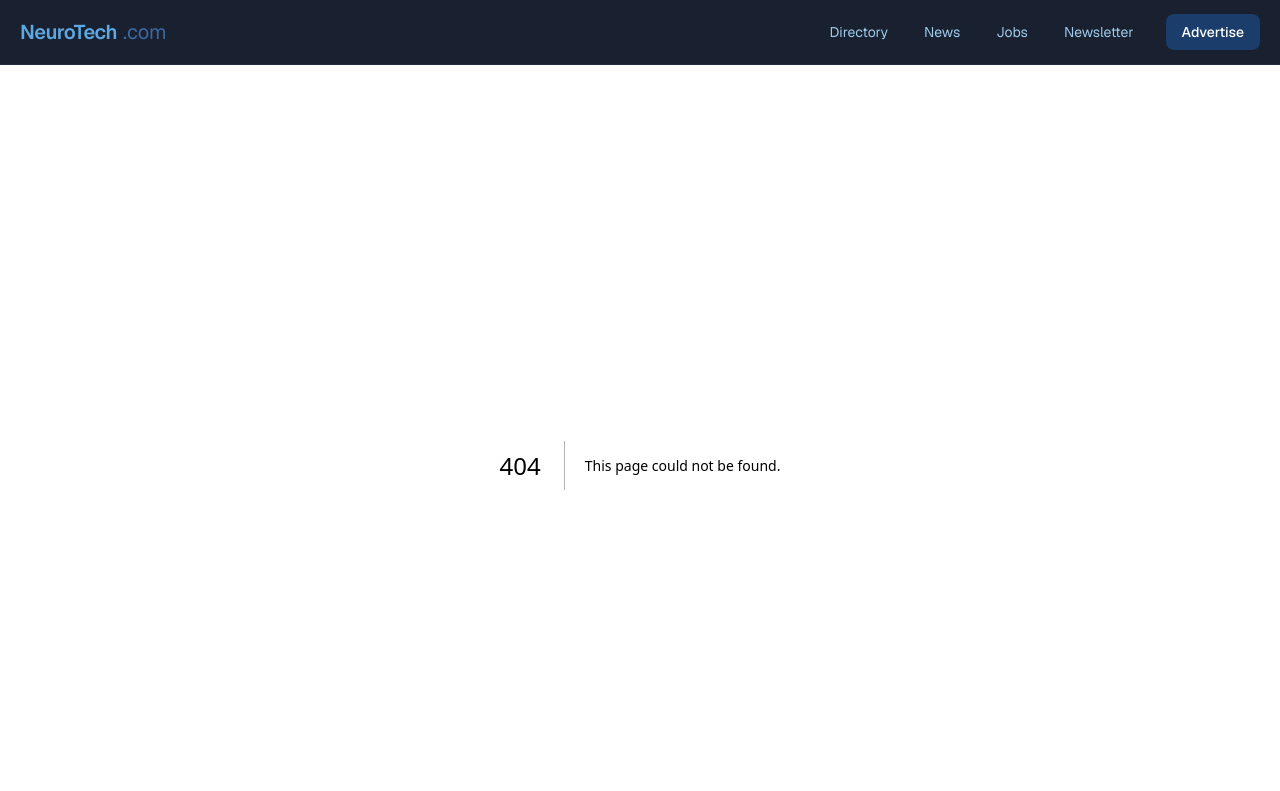
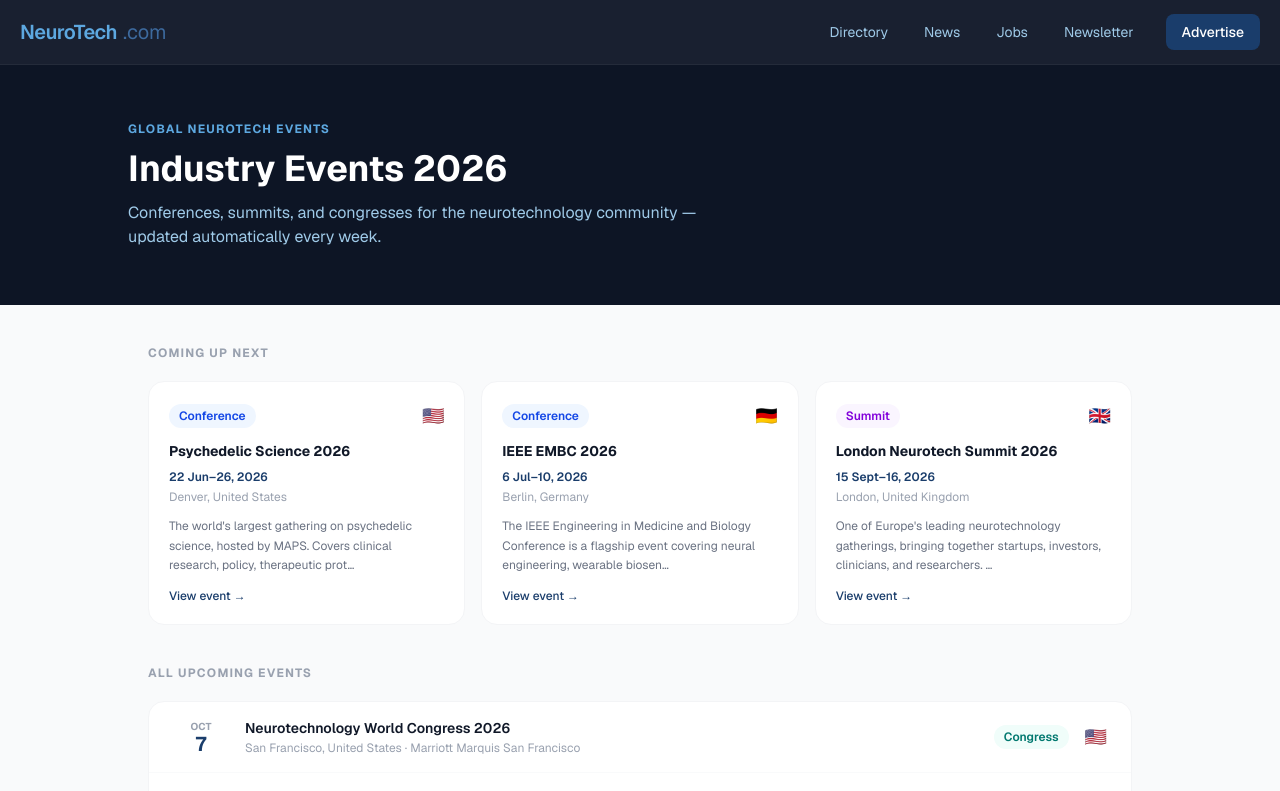
Before and after one commit to alonbraun/neurotech-hub, a Next.js app: page /events in a window 1280 px wide. Before the commit this address had no page. Shown: the top 791 px of the page. Built offline with nearby package versions, Linux system fonts and the light colour scheme.

Commit message:
Add events page, seed events, and automated weekly events scanner

```diff
--- /dev/null
+++ b/app/events/page.tsx
@@ -0,0 +1,127 @@
+import { getAllFiles } from "@/lib/content";
+import Link from "next/link";
+
+export const metadata = {
+  title: "Neurotech Events 2026 — NeuroTech.com",
+  description: "Upcoming neurotechnology conferences, summits, and congresses around the world.",
+};
+
+const CATEGORY_COLORS: Record<string, string> = {
+  Conference: "bg-blue-50 text-blue-700",
+  Summit: "bg-purple-50 text-purple-700",
+  Congress: "bg-teal-50 text-teal-700",
+  Workshop: "bg-amber-50 text-amber-700",
+  Symposium: "bg-rose-50 text-rose-700",
+};
+
+const FLAG: Record<string, string> = {
+  "United States": "🇺🇸", "United Kingdom": "🇬🇧", "Germany": "🇩🇪",
+  "Belgium": "🇧🇪", "France": "🇫🇷", "Canada": "🇨🇦",
+  "Australia": "🇦🇺", "Netherlands": "🇳🇱", "Switzerland": "🇨🇭",
+  "Japan": "🇯🇵", "Singapore": "🇸🇬",
+};
+
+function formatDateRange(date: string, endDate?: string) {
+  const start = new Date(date);
+  const opts: Intl.DateTimeFormatOptions = { month: "short", day: "numeric" };
+  if (!endDate) return start.toLocaleDateString("en-GB", { ...opts, year: "numeric" });
+  const end = new Date(endDate);
+  const sameMonth = start.getMonth() === end.getMonth() && start.getFullYear() === end.getFullYear();
+  if (sameMonth) {
+    return `${start.toLocaleDateString("en-GB", opts)}–${end.getDate()}, ${end.getFullYear()}`;
+  }
+  return `${start.toLocaleDateString("en-GB", opts)} – ${end.toLocaleDateString("en-GB", { ...opts, year: "numeric" })}`;
+}
+
+export default function EventsPage() {
+  const today = new Date().toISOString().split("T")[0];
+  const allEvents = (getAllFiles("events") as any[])
+    .filter((e) => e.date >= today)
+    .sort((a, b) => a.date.localeCompare(b.date));
+
+  const upcoming = allEvents.slice(0, 3);
+  const rest = allEvents.slice(3);
+
+  return (
+    <div className="min-h-screen bg-gray-50">
+      {/* Hero */}
+      <div className="bg-[#0d1525] px-5 py-14">
+        <div className="max-w-5xl mx-auto">
+          <p className="text-[#5da8e0] text-xs font-bold tracking-widest uppercase mb-3">Global Neurotech Events</p>
+          <h1 className="text-3xl md:text-4xl font-bold text-white mb-3">Industry Events 2026</h1>
+          <p className="text-[#9fcae8] text-base max-w-xl">
+            Conferences, summits, and congresses for the neurotechnology community — updated automatically every week.
+          </p>
+        </div>
+      </div>
+
+      <div className="max-w-5xl mx-auto px-5 py-10">
+        {/* Upcoming next */}
+        {upcoming.length > 0 && (
+          <div className="mb-10">
+            <h2 className="text-xs font-bold tracking-widest text-gray-400 uppercase mb-5">Coming up next</h2>
+            <div className="grid md:grid-cols-3 gap-4">
+              {upcoming.map((event: any) => (
+                <a key={event.slug} href={event.website} target="_blank" rel="noopener noreferrer"
+                  className="bg-white rounded-2xl border border-gray-100 p-5 hover:border-[#1a3d6b]/30 hover:shadow-sm transition-all flex flex-col">
+                  <div className="flex items-center justify-between mb-3">
+                    <span className={`text-xs font-semibold px-2.5 py-1 rounded-full ${CATEGORY_COLORS[event.category] || "bg-gray-100 text-gray-600"}`}>
+                      {event.category}
+                    </span>
+                    <span className="text-lg">{FLAG[event.country] || "🌍"}</span>
+                  </div>
+                  <h3 className="font-bold text-gray-900 text-sm leading-snug mb-2">{event.name}</h3>
+                  <p className="text-xs text-[#1a3d6b] font-semibold mb-1">{formatDateRange(event.date, event.end_date)}</p>
+                  <p className="text-xs text-gray-400 mb-3">{event.city}, {event.country}</p>
+                  <p className="text-xs text-gray-500 leading-relaxed flex-1">{event.description.slice(0, 120)}…</p>
+                  <p className="text-xs text-[#1a3d6b] font-medium mt-3">View event →</p>
+                </a>
+              ))}
+            </div>
+          </div>
+        )}
+
+        {/* All events list */}
+        {rest.length > 0 && (
+          <div>
+            <h2 className="text-xs font-bold tracking-widest text-gray-400 uppercase mb-5">All upcoming events</h2>
+            <div className="bg-white rounded-2xl border border-gray-100 divide-y divide-gray-50">
+              {rest.map((event: any) => (
+                <a key={event.slug} href={event.website} target="_blank" rel="noopener noreferrer"
+                  className="flex items-center gap-4 px-6 py-4 hover:bg-[#f8fbff] transition-colors group">
+                  <div className="w-14 text-center shrink-0">
+                    <p className="text-[10px] font-bold text-gray-400 uppercase">{new Date(event.date).toLocaleDateString("en-GB", { month: "short" })}</p>
+                    <p className="text-xl font-bold text-[#1a3d6b] leading-none">{new Date(event.date).getDate()}</p>
+                  </div>
+                  <div className="flex-1 min-w-0">
+                    <p className="font-semibold text-gray-900 text-sm group-hover:text-[#1a3d6b] transition-colors truncate">{event.name}</p>
+                    <p className="text-xs text-gray-400 mt-0.5">{event.city}, {event.country} · {event.venue}</p>
+                  </div>
+                  <span className={`text-xs font-semibold px-2.5 py-1 rounded-full shrink-0 hidden sm:block ${CATEGORY_COLORS[event.category] || "bg-gray-100 text-gray-600"}`}>
+                    {event.category}
+                  </span>
+                  <span className="text-lg shrink-0">{FLAG[event.country] || "🌍"}</span>
+                </a>
+              ))}
+            </div>
+          </div>
+        )}
+
+        {allEvents.length === 0 && (
+          <div className="text-center py-20 text-gray-400">No upcoming events found.</div>
+        )}
+
+        {/* Feature your event CTA */}
+        <div className="mt-10 bg-[#0d1525] rounded-2xl p-8 flex flex-col sm:flex-row items-center justify-between gap-6">
+          <div>
+            <h3 className="text-white font-bold text-lg mb-1">Running a neurotech event?</h3>
+            <p className="text-[#9fcae8] text-sm">Get featured placement, newsletter inclusion, and reach 200+ industry companies.</p>
+          </div>
+          <Link href="/advertise" className="shrink-0 bg-[#1a3d6b] hover:bg-[#1d5ea0] text-white font-semibold px-6 py-3 rounded-xl transition-colors text-sm whitespace-nowrap">
+            Feature your event →
+          </Link>
+        </div>
+      </div>
+    </div>
+  );
+}
--- /dev/null
+++ b/content/events/brain-computer-interface-society-2026.md
@@ -0,0 +1,13 @@
+---
+name: BCI Society Meeting 2026
+slug: brain-computer-interface-society-2026
+date: 2026-05-18
+end_date: 2026-05-22
+city: Brussels
+country: Belgium
+venue: The Egg Brussels
+website: https://bcisociety.org/bci-meeting
+category: Conference
+description: The premier gathering for brain-computer interface researchers and industry leaders. Covers implantable and non-invasive BCIs, signal processing, clinical trials, and commercialisation pathways.
+featured: false
+---
--- /dev/null
+++ b/content/events/embc-2026-berlin.md
@@ -0,0 +1,13 @@
+---
+name: IEEE EMBC 2026
+slug: embc-2026-berlin
+date: 2026-07-06
+end_date: 2026-07-10
+city: Berlin
+country: Germany
+venue: ICC Berlin
+website: https://embc.embs.org/2026
+category: Conference
+description: The IEEE Engineering in Medicine and Biology Conference is a flagship event covering neural engineering, wearable biosensors, neuromodulation devices, and brain-computer interfaces alongside broader biomedical engineering topics.
+featured: false
+---
--- /dev/null
+++ b/content/events/london-neurotech-summit-2026.md
@@ -0,0 +1,13 @@
+---
+name: London Neurotech Summit 2026
+slug: london-neurotech-summit-2026
+date: 2026-09-15
+end_date: 2026-09-16
+city: London
+country: United Kingdom
+venue: Kings Place
+website: https://londonneurotech.com
+category: Summit
+description: One of Europe's leading neurotechnology gatherings, bringing together startups, investors, clinicians, and researchers. Covers BCIs, neuromodulation, digital health, and investment in neurotech.
+featured: false
+---
--- /dev/null
+++ b/content/events/neuroscience-2026-chicago.md
@@ -0,0 +1,13 @@
+---
+name: Neuroscience 2026 (SfN Annual Meeting)
+slug: neuroscience-2026-chicago
+date: 2026-11-14
+end_date: 2026-11-18
+city: Chicago
+country: United States
+venue: McCormick Place
+website: https://www.sfn.org/meetings/neuroscience-2026
+category: Conference
+description: The world's largest neuroscience conference, hosted by the Society for Neuroscience. Covers BCIs, neuromodulation, cognitive neuroscience, and clinical translation across thousands of sessions and poster presentations.
+featured: false
+---
--- /dev/null
+++ b/content/events/neurotechnology-world-congress-2026.md
@@ -0,0 +1,13 @@
+---
+name: Neurotechnology World Congress 2026
+slug: neurotechnology-world-congress-2026
+date: 2026-10-07
+end_date: 2026-10-09
+city: San Francisco
+country: United States
+venue: Marriott Marquis San Francisco
+website: https://neurotechnologyworldcongress.com
+category: Congress
+description: A dedicated neurotechnology industry congress focusing on commercialisation, investment, and clinical adoption of BCIs, neurostimulation, and digital neurotherapeutics. Strong startup and investor track.
+featured: false
+---
--- /dev/null
+++ b/content/events/psychedelic-science-2026.md
@@ -0,0 +1,13 @@
+---
+name: Psychedelic Science 2026
+slug: psychedelic-science-2026
+date: 2026-06-22
+end_date: 2026-06-26
+city: Denver
+country: United States
+venue: Colorado Convention Center
+website: https://psychedelicscience.org
+category: Conference
+description: The world's largest gathering on psychedelic science, hosted by MAPS. Covers clinical research, policy, therapeutic protocols, and the latest findings on psilocybin, MDMA, ketamine, and other psychedelic compounds.
+featured: false
+---
```
Also changed, not shown: 1 other file (tests, documents, lock files or other folders).
